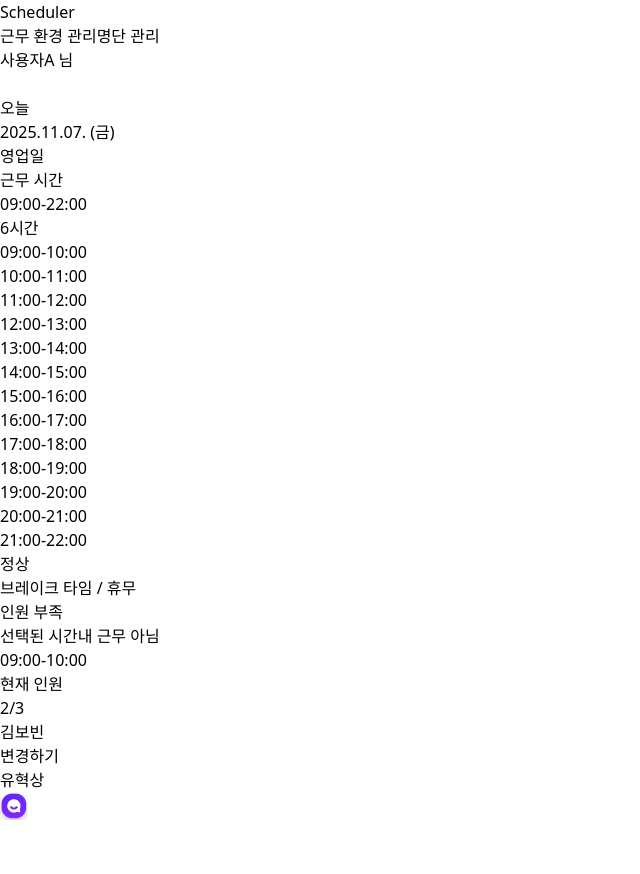
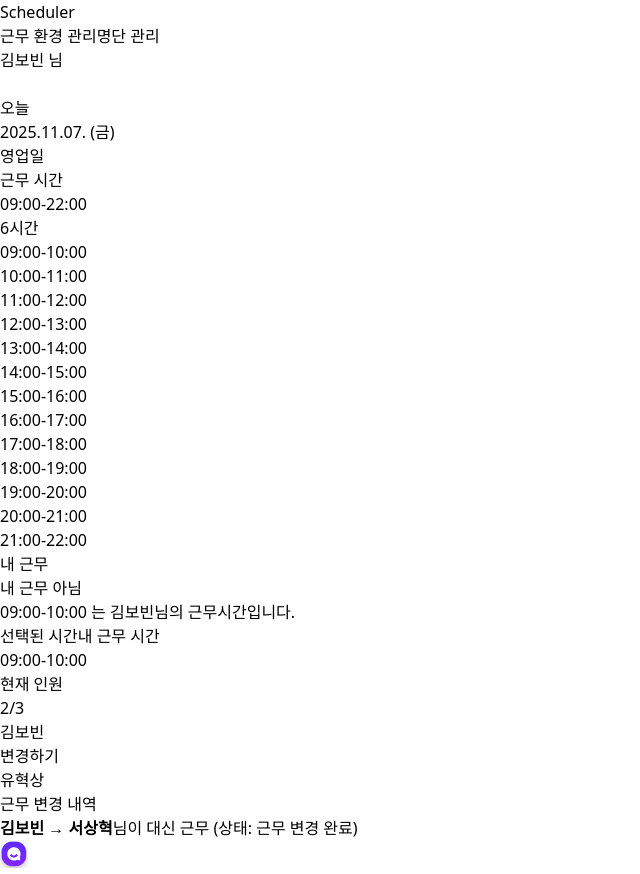
Before and after one commit to channel-hackathon-2025-ensharp/front, a Next.js app: page /user in a window 1280 px wide. Both pictures are taken after a click on the button "09:00-10:00". Shown: the whole page, without its empty margins (0-640 px from the left). Before the commit the page ends 826 px from the top, so only its background shows below. Built offline with nearby package versions, Linux system fonts and the light colour scheme.

Commit message:
feat : api axios 설정

```diff
--- a/src/pages/user/index.js
+++ b/src/pages/user/index.js
@@ -1,4 +1,3 @@
-
 import { useMemo, useState } from "react";
 import Image from "next/image";
 import Header from "../../components/common/Header";
@@ -8,30 +7,49 @@ import UserPanel from "../../components/user/UserPanel";
 import ChangeRequestModal from "../../components/user/ChangeRequestModal";
 import useSidePanel from "../../hooks/useSidePanel";
 import Legend from "../../components/common/Legend";
+import ShiftChangeList from "../../components/admin/ShiftChangeList";
 import channeltalkLogo from "../../assets/logo/channeltalk.png";
 
 export default function UserHome() {
   const { selected, setDate, setSlot } = useSidePanel();
+  const currentUserName = "김보빈";
 
   const handleDateChange = (d) => setDate(d);
 
-  const timeSlots = useMemo(
+  // 전체 타임 슬롯 (기본 템플릿)
+  const baseTimeSlots = useMemo(
     () => [
-      { time: "09:00-10:00", status: "normal" },
-      { time: "10:00-11:00", status: "normal" },
-      { time: "11:00-12:00", status: "normal" },
-      { time: "12:00-13:00", status: "shortage" },
-      { time: "13:00-14:00", status: "break" },
-      { time: "14:00-15:00", status: "empty" },
-      { time: "15:00-16:00", status: "normal" },
-      { time: "16:00-17:00", status: "normal" },
-      { time: "17:00-18:00", status: "normal" },
-      { time: "18:00-19:00", status: "normal" },
-      { time: "19:00-20:00", status: "normal" },
-      { time: "20:00-21:00", status: "normal" },
-      { time: "21:00-22:00", status: "normal" },
+      "09:00-10:00",
+      "10:00-11:00",
+      "11:00-12:00",
+      "12:00-13:00",
+      "13:00-14:00",
+      "14:00-15:00",
+      "15:00-16:00",
+      "16:00-17:00",
+      "17:00-18:00",
+      "18:00-19:00",
+      "19:00-20:00",
+      "20:00-21:00",
+      "21:00-22:00",
     ],
     []
+  );
+
+  // 내 근무 시간(더미) — 실제로는 API/배정표 사용
+  const myShiftTimes = useMemo(
+    () => new Set(["09:00-10:00", "10:00-11:00", "15:00-16:00"]),
+    []
+  );
+
+  // 사용자 화면에서는 내 근무 여부만 색으로 표현: mine=초록, other=회색
+  const userTimeSlots = useMemo(
+    () =>
+      baseTimeSlots.map((t) => ({
+        time: t,
+        status: myShiftTimes.has(t) ? "mine" : "other",
+      })),
+    [baseTimeSlots, myShiftTimes]
   );
 
   const staffList = [
@@ -39,56 +57,95 @@ export default function UserHome() {
     { name: "유혁상", type: "exist", status: "confirmed" },
   ];
 
-  // 모달 제어(우측 패널의 “변경하기”로만 오픈)
+  const isMyShift =
+    !!(selected?.slot?.time && myShiftTimes.has(selected.slot.time));
+
+  // 모달 제어 (UserPanel의 "변경하기"로만 오픈)
   const [isChangeOpen, setChangeOpen] = useState(false);
   const openChange = () => setChangeOpen(true);
   const closeChange = () => setChangeOpen(false);
 
+  // 내 변경 내역 (더미)
+  const myShiftChanges = [
+    { original: "김보빈", substitute: "서상혁", status: "근무 변경 완료" },
+  ];
+
   return (
     <div className="min-h-screen bg-gray-50">
-      {/* 헤더: 관리자 페이지와 동일 컴포넌트 사용 */}
-      <Header isAdmin={false} userName="사용자A" />
+      <Header isAdmin={false} userName={currentUserName} />
 
       <div className="p-8">
-        <div className="max-w-7xl mx-auto">
+        <div className="mx-auto max-w-7xl">
           <div className="grid grid-cols-1 gap-6 lg:grid-cols-[380px_1fr]">
             {/* 좌측: 날짜 + 타임슬롯 */}
             <div className="space-y-6">
               <DateCard onDateChange={handleDateChange} />
-              <div className="bg-white rounded-3xl p-6 shadow-sm border border-gray-100">
-                <div className="text-sm text-gray-500 mb-2">근무 시간</div>
-                <div className="flex items-center justify-between mb-6">
+
+              <div className="rounded-3xl border border-gray-100 bg-white p-6 shadow-sm">
+                <div className="mb-2 text-sm text-gray-500">근무 시간</div>
+                <div className="mb-6 flex items-center justify-between">
                   <div className="text-gray-600">09:00-22:00</div>
                   <div className="text-3xl font-bold text-blue-600">6시간</div>
                 </div>
+
                 <TimeSlotList
-                  timeSlots={timeSlots}
+                  timeSlots={userTimeSlots}
                   selectedTime={selected?.slot?.time || null}
-                  onSelect={(slot) => {
-                    // 슬롯 클릭 시 선택만 (모달 X)
-                    setSlot(slot);
-                  }}
+                  onSelect={(slot) => setSlot(slot)}
                 />
+
+                {/* 색상 범례(선택) */}
+                <div className="mt-3 flex items-center gap-4 text-xs text-gray-500">
+                  <div className="flex items-center gap-1">
+                    <span className="inline-block h-2.5 w-2.5 rounded-full bg-green-500" />
+                    내 근무
+                  </div>
+                  <div className="flex items-center gap-1">
+                    <span className="inline-block h-2.5 w-2.5 rounded-full bg-gray-300" />
+                    내 근무 아님
+                  </div>
+                </div>
               </div>
 
-              {/* 하단 범례 */}
-              <Legend />
+
             </div>
 
-            {/* 우측: 유저 패널 — 여기 “변경하기” 클릭 시 모달 오픈 */}
-            <div className="min-h-[520px]">
+            {/* 우측: 안내 패널 + 유저 패널 + 내 변경 내역 */}
+            <div className="space-y-6 min-h-[520px]">
+              {/* 내 근무시간 안내 패널 */}
+              <div className="rounded-3xl border border-gray-100 bg-white p-6 shadow-sm">
+                {selected?.slot?.time ? (
+                  <p className="text-sm text-gray-700">
+                    <span className="font-medium">{selected.slot.time}</span>
+                    {isMyShift ? (
+                      <> 는 <span className="font-semibold">{currentUserName}</span>님의 <span className="text-green-600">근무시간</span>입니다.</>
+                    ) : (
+                      <> 는 <span className="font-semibold">{currentUserName}</span>님의 근무시간이 <span className="text-gray-600">아닙니다.</span></>
+                    )}
+                  </p>
+                ) : (
+                  <p className="text-sm text-gray-500">좌측에서 시간을 선택하세요.</p>
+                )}
+              </div>
+
+              {/* 유저 패널 */}
               <UserPanel
                 currentStaff={2}
                 totalStaff={3}
                 timeSlot={selected?.slot?.time || "-"}
                 staffList={staffList}
+                currentUserName={currentUserName}
+                isMyShift={isMyShift}
                 onClickChange={() => openChange()}
               />
+
+              {/* 내 변경 내역 */}
+              <ShiftChangeList title="근무 변경 내역" changes={myShiftChanges} />
             </div>
           </div>
         </div>
 
-        {/* 플로팅 채널톡 버튼 (관리자 페이지와 동일) */}
+        {/* 플로팅 채널톡 버튼 */}
         <button
           className="fixed bottom-8 right-8 z-50 flex h-16 w-16 items-center justify-center rounded-full bg-white shadow-2xl ring-1 ring-black/10 transition-transform hover:scale-105"
           aria-label="채널톡 열기"
@@ -110,13 +167,8 @@ export default function UserHome() {
         onClose={closeChange}
         date={selected?.date || new Date()}
         timeSlot={selected?.slot?.time || ""}
-        jobType={
-          selected?.slot?.status === "shortage" ? "신규 상담" : "기존 상담"
-        }
-        onSubmit={() => {
-          // TODO: 실제 신청 API 연결
-          console.log("변경 신청 완료:", selected);
-        }}
+        jobType={selected?.slot?.status === "shortage" ? "신규 상담" : "기존 상담"}
+        onSubmit={() => console.log("변경 신청 완료:", selected)}
       />
     </div>
   );
```
Also changed, not shown: src/services/http.js (added, +13 -0 lines).
